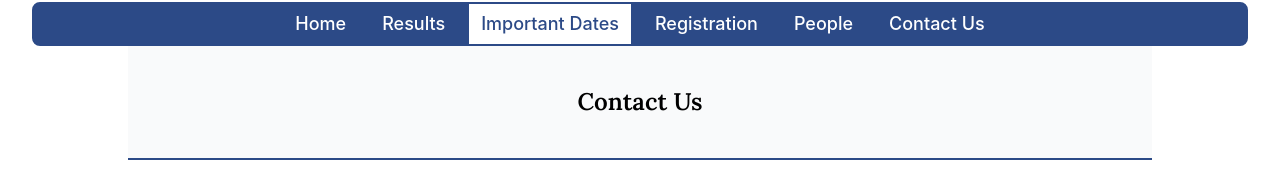
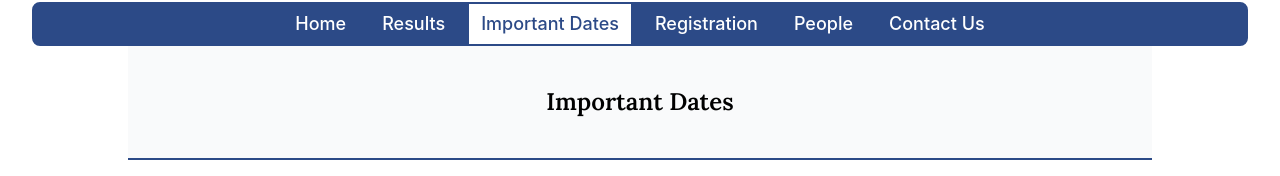
Before and after one commit to NSVEGUR/icpc-iiitdm, a SvelteKit app: page /important-dates in a window 1280 px wide. Shown: the part 118-294 px from the top of the page. Built offline with nearby package versions, Linux system fonts and the light colour scheme.

Commit message:
typo: fixed important dates typo

```diff
--- a/src/routes/contact-us/+page.svelte
+++ b/src/routes/contact-us/+page.svelte
@@ -5,7 +5,7 @@
 
 <Main>
 	<div class="mb-5 w-full border-b-2 border-b-accent bg-muted py-10">
-		<h1 class="text-center text-lg">Contact Us</h1>
+		<h1 class="text-center text-2xl font-black">Contact Us</h1>
 	</div>
 	<div class="mb-20">
 		<Table
--- a/src/routes/important-dates/+page.svelte
+++ b/src/routes/important-dates/+page.svelte
@@ -11,7 +11,7 @@
 
 <Main>
 	<div class="mb-5 w-full border-b-2 border-b-accent bg-muted py-10">
-		<h1 class="text-center text-2xl font-black">Contact Us</h1>
+		<h1 class="text-center text-2xl font-black">Important Dates</h1>
 	</div>
 	<section class="my-5 rounded px-3 py-5">
 		<ul class="space-y-2">
```
